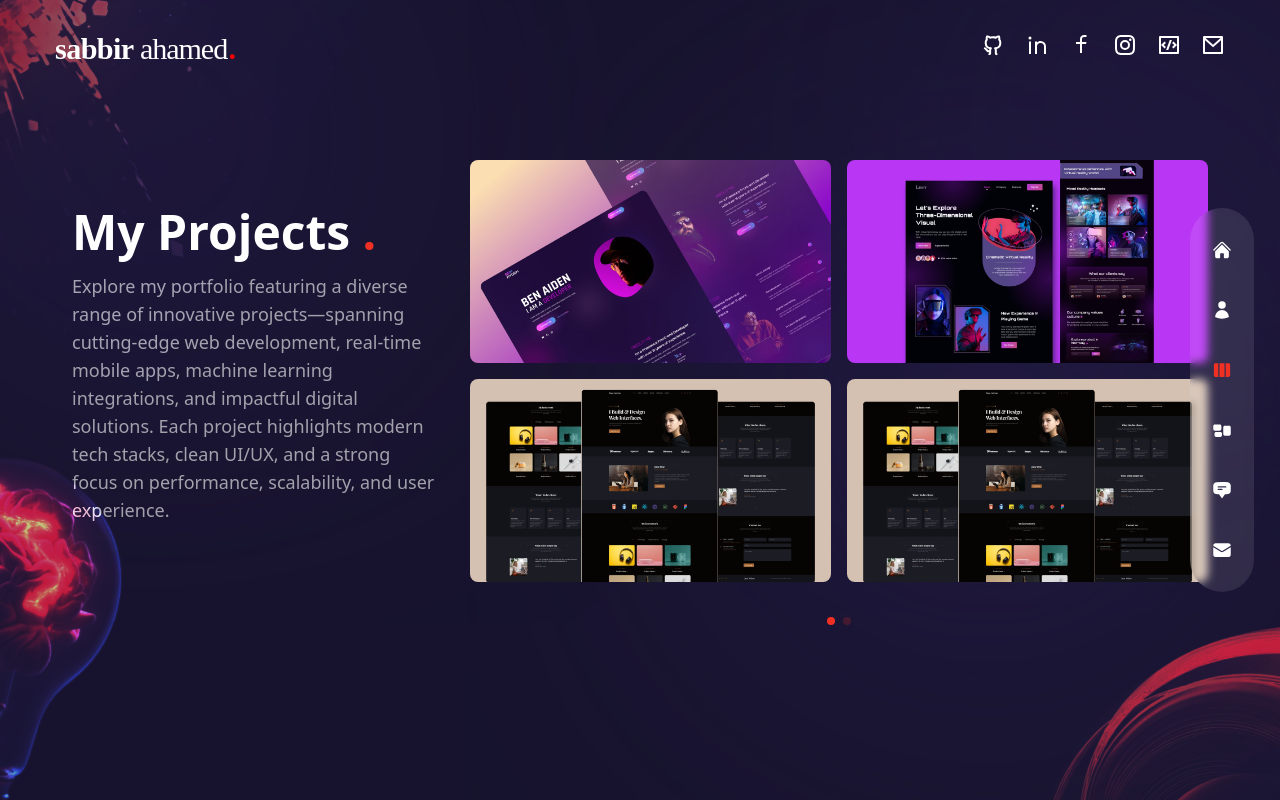
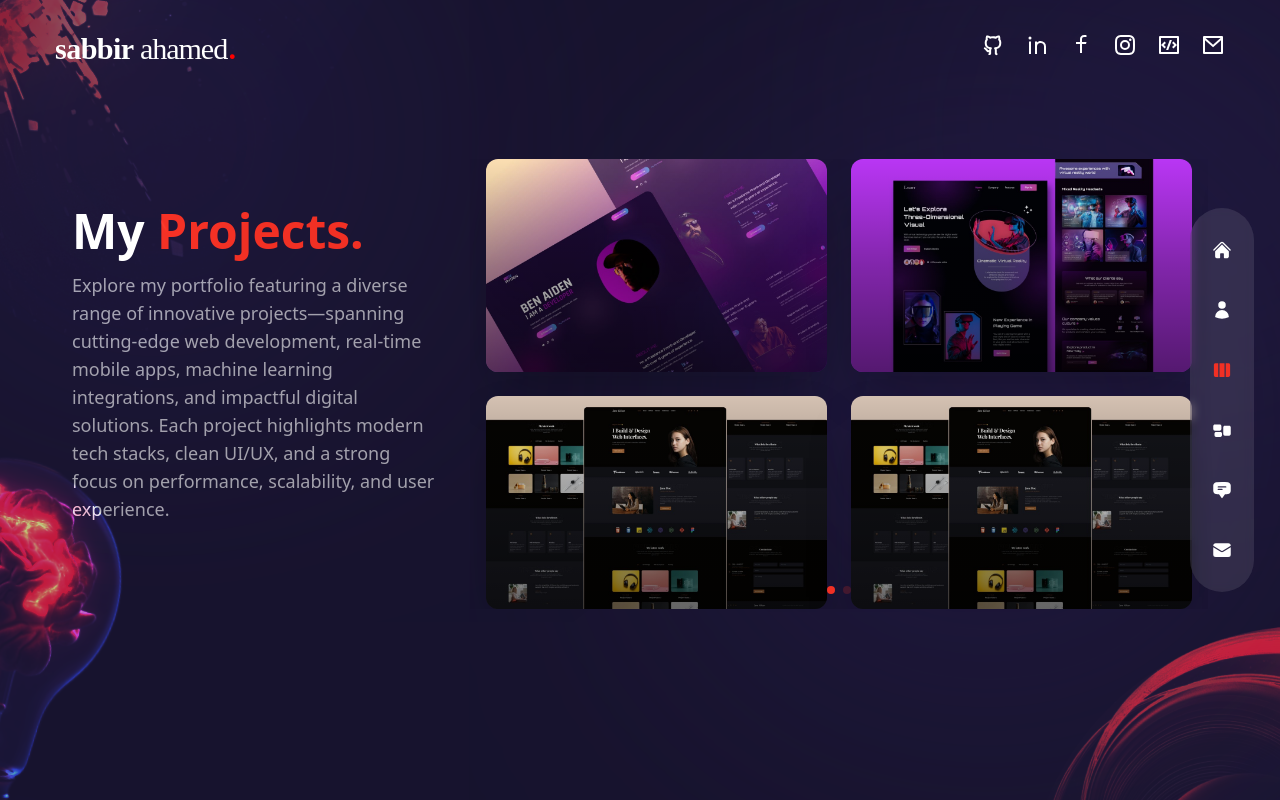
Before and after one commit to Redoy0/portfolio-of-sabbir-ahamed, a Next.js app: page /work in a window 1280 px wide. Built offline with nearby package versions, Linux system fonts and the light colour scheme.

Commit message:
make work and about responsive

```diff
--- a/components/WorkSlider.js
+++ b/components/WorkSlider.js
@@ -20,7 +20,7 @@ export const workSlider = {
           live: 'https://schedulearn-demo.vercel.app',
         },
         {
-          title: 'NeuvoHomes 2',
+          title: 'NeuvoHomes',
           path: '/thumb4.jpg',
           description: 'Developed a platform for ordering 3D home designs and exploring pre-made home delivery options. The site features a responsive design and a user-friendly ordering system.',
           stack: ['HTML', 'CSS', 'Bootstrap', 'Django'],
@@ -96,51 +96,77 @@ import {FaGithub, FaExternalLinkAlt} from 'react-icons/fa';
 import Image from 'next/image';
 
 const WorkSlider = () => {
+  // Create responsive slides - individual for mobile, grouped for desktop
+  const createResponsiveSlides = () => {
+    const allProjects = workSlider.slides.flatMap(slide => slide.images);
+
+    // For desktop, group projects into slides of 4
+    const desktopSlides = [];
+    for (let i = 0; i < allProjects.length; i += 4) {
+      desktopSlides.push(allProjects.slice(i, i + 4));
+    }
+
+    return {
+      individual: allProjects.map((project, index) => ({ project, index })),
+      grouped: desktopSlides
+    };
+  };
+
+  const { individual, grouped } = createResponsiveSlides();
   return (
+    <>
+      {/* Mobile and tablet view - individual projects */}
+      <div className="block lg:hidden">
         <Swiper
-      spaceBetween={10}
+          spaceBetween={15}
+          breakpoints={{
+            320: {
+              slidesPerView: 1,
+              spaceBetween: 8,
+            },
+            640: {
+              slidesPerView: 1,
+              spaceBetween: 10,
+            },
+            768: {
+              slidesPerView: 1,
+              spaceBetween: 12,
+            },
+          }}
           pagination={{
             clickable: true
           }}
           modules={[Pagination]}
-      className='h-[280px] sm:h-[400px] md:h-[380px] lg:h-[500px] xl:h-[480px]'>
-      {workSlider.slides.map((slide, index) => {
-        return (
-          <SwiperSlide key={index}>
-            <div className="grid grid-cols-1 sm:grid-cols-2 gap-3 md:gap-3 lg:gap-4 cursor-pointer">
-              {slide.images.map((image, index) => {
-                return (
-                <div className="relative rounded-lg overflow-hidden flex items-center justify-center group" key={index}>
-                  <div className="flex items-center justify-center relative overflow-hidden group">
-                    {/* image */}
-                    <Image src={image.path} width={500} height={300} alt={image.title} className="w-full h-full object-cover" />
-                    {/* overlay gradient */}
+          className='h-[180px] xs:h-[200px] sm:h-[250px] md:h-[350px] mb-4 sm:mb-6 md:mb-8 max-w-none'>
+
+          {individual.map(({ project, index }) => (
+            <SwiperSlide key={`mobile-${index}`}>
+              <div className="w-full h-full px-2 sm:px-3">
+                <div className="relative rounded-lg overflow-hidden flex items-center justify-center group w-full h-full aspect-video max-w-full shadow-lg">
+                  <div className="flex items-center justify-center relative overflow-hidden group w-full h-full">
+                    <Image src={project.path} width={500} height={300} alt={project.title} className="w-full h-full object-cover" />
                     <div className="absolute inset-0 bg-gradient-to-l from-transparent via-black/70 to-black/80 opacity-0 group-hover:opacity-95 transition-all duration-700"></div>
 
-                    {/* project info overlay */}
-                    <div className="absolute inset-0 flex flex-col justify-between p-3 md:p-4 opacity-0 group-hover:opacity-100 transition-all duration-500">
-                      {/* top section - title and links */}
-                      <div className="flex justify-between items-start">
-                        <h3 className="text-white font-bold text-base md:text-lg lg:text-xl drop-shadow-lg text-shadow-lg">{image.title}</h3>
-                        <div className="flex gap-1 md:gap-2">
-                          <a href={image.github} target="_blank" rel="noopener noreferrer"
+                    <div className="absolute inset-0 flex flex-col justify-between p-3 xs:p-4 sm:p-5 opacity-0 group-hover:opacity-100 transition-all duration-500">
+                      <div className="flex justify-between items-start gap-2">
+                        <h3 className="text-white font-bold text-sm xs:text-base sm:text-lg drop-shadow-lg leading-tight flex-1 pr-2">{project.title}</h3>
+                        <div className="flex gap-2 flex-shrink-0">
+                          <a href={project.github} target="_blank" rel="noopener noreferrer"
                              className="text-white hover:text-accent hover:scale-110 transition-all duration-300 transform drop-shadow-lg">
-                            <FaGithub size={16} className="md:w-5 md:h-5" />
+                            <FaGithub className="w-4 h-4 sm:w-5 sm:h-5" />
                           </a>
-                          <a href={image.live} target="_blank" rel="noopener noreferrer"
+                          <a href={project.live} target="_blank" rel="noopener noreferrer"
                              className="text-white hover:text-accent hover:scale-110 transition-all duration-300 transform drop-shadow-lg">
-                            <FaExternalLinkAlt size={14} className="md:w-4 md:h-4" />
+                            <FaExternalLinkAlt className="w-3 h-3 sm:w-4 sm:h-4" />
                           </a>
                         </div>
                       </div>
 
-                      {/* bottom section - description and stack */}
-                      <div className="space-y-2 md:space-y-3 lg:space-y-4">
-                        <p className="text-white text-xs md:text-sm leading-relaxed drop-shadow-lg font-medium line-clamp-3 md:line-clamp-4">{image.description}</p>
-                        <div className="flex flex-wrap gap-1 md:gap-2">
-                          {image.stack.map((tech, techIndex) => (
+                      <div className="space-y-2">
+                        <div className="flex flex-wrap gap-1.5 sm:gap-2">
+                          {project.stack.map((tech, techIndex) => (
                             <span key={techIndex}
-                                  className="text-xs bg-white/25 text-white px-2 md:px-3 py-1 md:py-1.5 rounded-full border border-white/40 hover:bg-accent/40 hover:border-accent/60 hover:text-accent hover:scale-110 hover:shadow-lg hover:shadow-accent/20 transition-all duration-300 cursor-pointer transform hover:-translate-y-1 font-medium drop-shadow-sm">
+                                  className="text-xs sm:text-sm bg-white/25 text-white px-2.5 sm:px-3 py-1 sm:py-1.5 rounded-full border border-white/40 hover:bg-accent/40 hover:border-accent/60 hover:text-accent hover:scale-105 hover:shadow-lg hover:shadow-accent/20 transition-all duration-300 cursor-pointer transform hover:-translate-y-0.5 font-medium drop-shadow-sm whitespace-nowrap">
                               {tech}
                             </span>
                           ))}
@@ -149,14 +175,91 @@ const WorkSlider = () => {
                     </div>
                   </div>
                 </div>
-                );
-                })}
+              </div>
+            </SwiperSlide>
+          ))}
+        </Swiper>
       </div>
 
+      {/* Desktop view - 2x2 grid (2 slides total, 4 projects each) */}
+      <div className="hidden lg:block">
+        <Swiper
+          spaceBetween={20}
+          breakpoints={{
+            1024: {
+              slidesPerView: 1,
+              spaceBetween: 15,
+            },
+            1280: {
+              slidesPerView: 1,
+              spaceBetween: 20,
+            },
+          }}
+          pagination={{
+            clickable: true
+          }}
+          modules={[Pagination]}
+          className='lg:h-[400px] xl:h-[450px] 2xl:h-[500px] mb-4 sm:mb-6 md:mb-8 max-w-none'>
+
+          {grouped.map((projectGroup, slideIndex) => (
+            <SwiperSlide key={`desktop-${slideIndex}`}>
+              <div className="w-full h-full px-4">
+                <div className="grid grid-cols-2 gap-4 xl:gap-6 h-full">
+                  {projectGroup.map((project, index) => (
+                    <div key={index} className="relative rounded-xl overflow-hidden group shadow-2xl hover:shadow-accent/20 transition-all duration-500 transform hover:-translate-y-2 hover:scale-105">
+                      <div className="relative w-full h-full aspect-video">
+                        <Image src={project.path} width={500} height={300} alt={project.title} className="w-full h-full object-cover" />
+
+                        {/* Gradient overlay */}
+                        <div className="absolute inset-0 bg-gradient-to-t from-black/90 via-black/50 to-transparent opacity-60 group-hover:opacity-90 transition-all duration-500"></div>
+
+                        {/* Enhanced overlay with better positioning */}
+                        <div className="absolute inset-0 flex flex-col justify-between p-4 xl:p-6 opacity-0 group-hover:opacity-100 transition-all duration-500 transform group-hover:translate-y-0 translate-y-4">
+                          {/* Top section */}
+                          <div className="flex justify-between items-start gap-3">
+                            <h3 className="text-white font-bold text-lg xl:text-xl 2xl:text-2xl drop-shadow-2xl leading-tight flex-1">{project.title}</h3>
+                            <div className="flex gap-3 flex-shrink-0">
+                              <a href={project.github} target="_blank" rel="noopener noreferrer"
+                                 className="text-white hover:text-accent hover:scale-125 transition-all duration-300 transform drop-shadow-lg p-2 rounded-full bg-white/10 hover:bg-accent/20">
+                                <FaGithub className="w-5 h-5 xl:w-6 xl:h-6" />
+                              </a>
+                              <a href={project.live} target="_blank" rel="noopener noreferrer"
+                                 className="text-white hover:text-accent hover:scale-125 transition-all duration-300 transform drop-shadow-lg p-2 rounded-full bg-white/10 hover:bg-accent/20">
+                                <FaExternalLinkAlt className="w-4 h-4 xl:w-5 xl:h-5" />
+                              </a>
+                            </div>
+                          </div>
+
+                          {/* Bottom section */}
+                          <div className="space-y-3">
+                            <div className="flex flex-wrap gap-2 xl:gap-3">
+                              {project.stack.slice(0, 4).map((tech, techIndex) => (
+                                <span key={techIndex}
+                                      className="text-xs xl:text-sm bg-white/20 backdrop-blur-sm text-white px-3 xl:px-4 py-1.5 xl:py-2 rounded-full border border-white/30 hover:bg-accent/30 hover:border-accent/50 hover:text-white hover:scale-110 hover:shadow-xl hover:shadow-accent/30 transition-all duration-300 cursor-pointer transform hover:-translate-y-1 font-semibold drop-shadow-lg whitespace-nowrap">
+                                  {tech}
+                                </span>
+                              ))}
+                              {project.stack.length > 4 && (
+                                <span className="text-xs xl:text-sm bg-white/20 backdrop-blur-sm text-white px-3 xl:px-4 py-1.5 xl:py-2 rounded-full border border-white/30 font-semibold drop-shadow-lg">
+                                  +{project.stack.length - 4}
+                                </span>
+                              )}
+                            </div>
+                          </div>
+                        </div>
+
+                        {/* Decorative corner accent */}
+                        <div className="absolute top-0 right-0 w-16 h-16 bg-gradient-to-bl from-accent/30 to-transparent opacity-0 group-hover:opacity-100 transition-all duration-500"></div>
+                      </div>
+                    </div>
+                  ))}
+                </div>
+              </div>
             </SwiperSlide>
-        );
-      })}
-    </Swiper >
+          ))}
+        </Swiper>
+      </div>
+    </>
   );
 
 };
--- a/pages/work/index.js
+++ b/pages/work/index.js
@@ -15,14 +15,14 @@ const Work = () => {
       <div className='container mx-auto px-4 md:px-6 lg:px-8'>
         <div className='flex flex-col lg:flex-row gap-x-4 md:gap-x-6 lg:gap-x-8'>
           {/* text */}
-          <div className='text-center flex lg:w-[35vw] xl:w-[30vw] flex-col lg:text-left mb-6 md:mb-12 lg:mb-0'>
+          <div className='text-center flex lg:w-[35vw] xl:w-[30vw] flex-col lg:text-left mb-6 md:mb-4 lg:mb-0'>
             <motion.h2
             variants={fadeIn('up', 0.2)}
             initial='hidden'
             animate='show'
             exit='hidden'
             className='h2 lg:mt-8 xl:mt-12 text-2xl md:text-3xl lg:text-4xl xl:text-5xl'>
-              My Projects <span className='text-accent'>.</span>
+              My  <span className='text-accent'>Projects.</span>
             </motion.h2>
             <motion.p
             variants={fadeIn('up', 0.4)}
```
Lines whose indentation alone changed are shown as unchanged.
